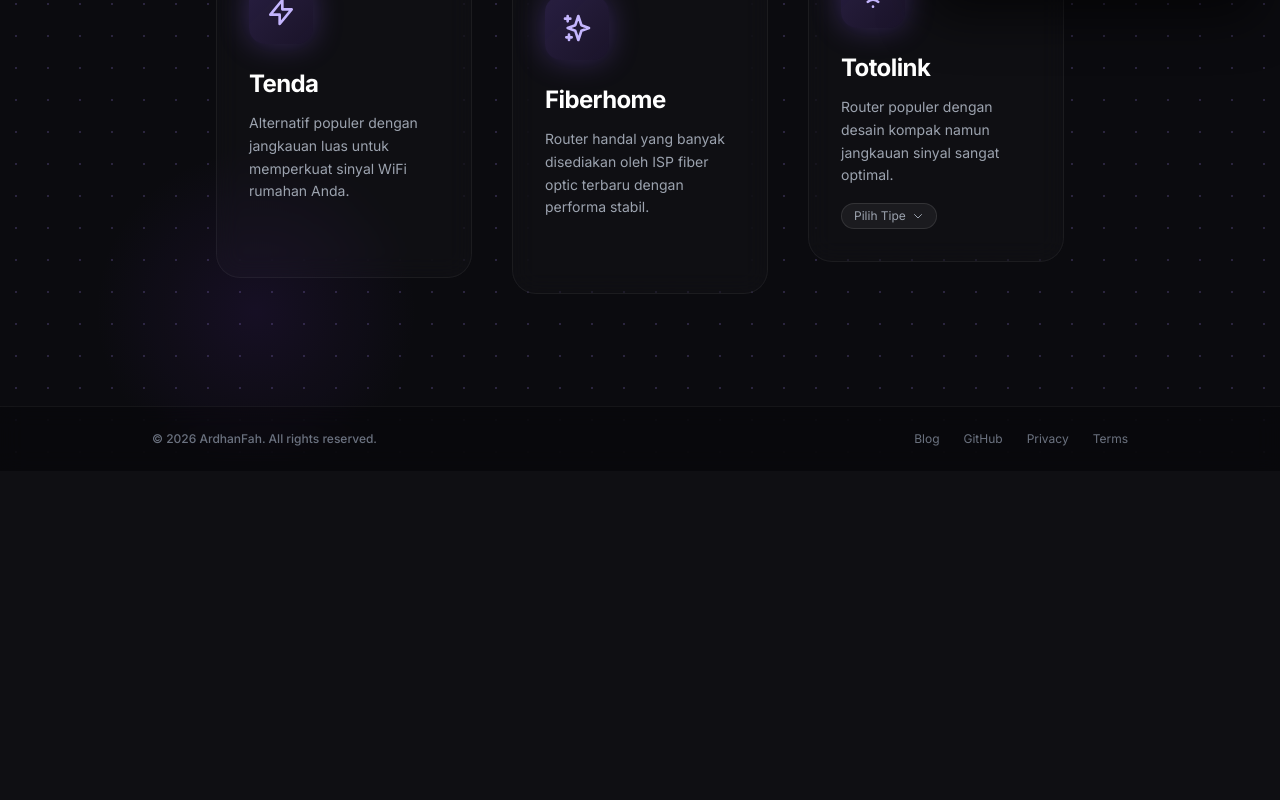
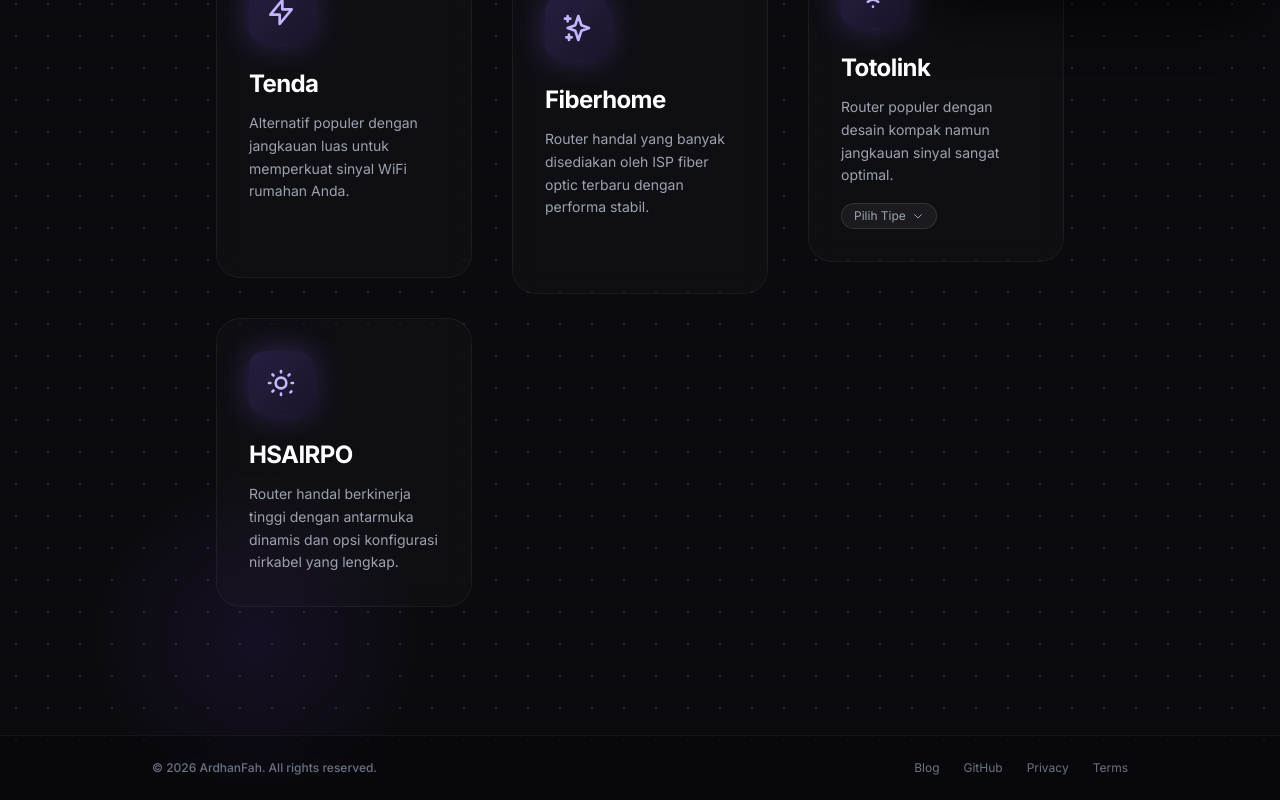
Before and after one commit to ArdhanFah/a3nexadocs, a Vue app: page /tutorial in a window 1280 px wide. Shown: the part 780-1580 px from the top of the page. Before the commit the page ends 1251 px from the top, so only its background shows below. Built offline with nearby package versions, Linux system fonts and the light colour scheme; no server answers.

Commit message:
feat: add HSAIRPO WR300N configuration tutorial and integrate into router selection view

```diff
--- a/src/views/RouterSelectionView.vue
+++ b/src/views/RouterSelectionView.vue
@@ -99,6 +99,18 @@
         </div>
       </div>
 
+      <!-- HSAIRPO -->
+      <router-link to="/tutorial/hsairpo-wr300n" class="group relative p-8 rounded-3xl bg-white/60 dark:bg-white/[0.02] border border-black/[0.06] dark:border-white/[0.05] hover:bg-white/90 dark:hover:bg-white/[0.04] hover:border-primary-500/30 transition-all duration-300 backdrop-blur-md overflow-hidden hover:-translate-y-2 md:translate-y-4 lg:translate-y-4 shadow-sm dark:shadow-none">
+        <div class="absolute inset-0 bg-gradient-to-br from-primary-500/10 to-transparent opacity-0 group-hover:opacity-100 transition-opacity"></div>
+        <div class="w-16 h-16 rounded-2xl bg-gradient-to-br from-primary-500/10 to-primary-600/5 dark:from-primary-500/20 dark:to-primary-600/10 text-primary-600 dark:text-primary-300 flex items-center justify-center mb-6 group-hover:scale-110 transition-transform shadow-[0_0_20px_rgba(139,92,246,0.05)] dark:shadow-[0_0_30px_rgba(139,92,246,0.3)]">
+          <svg xmlns="http://www.w3.org/2000/svg" class="h-8 w-8" fill="none" viewBox="0 0 24 24" stroke="currentColor">
+            <path stroke-linecap="round" stroke-linejoin="round" stroke-width="2" d="M12 3v1m0 16v1m9-9h-1M4 12H3m15.364-6.364l-.707.707M6.343 17.657l-.707.707m0-12.728l.707.707m12.728 12.728l.707-.707M12 8a4 4 0 100 8 4 4 0 000-8z" />
+          </svg>
+        </div>
+        <h3 class="text-2xl font-bold text-gray-900 dark:text-white mb-3 group-hover:text-primary-600 dark:group-hover:text-primary-300 transition-colors tracking-tight">HSAIRPO</h3>
+        <p class="text-gray-500 dark:text-gray-400 text-sm leading-relaxed">Router handal berkinerja tinggi dengan antarmuka dinamis dan opsi konfigurasi nirkabel yang lengkap.</p>
+      </router-link>
+
     </div>
 
     <!-- ZTE Sub-menu Modal -->
```
